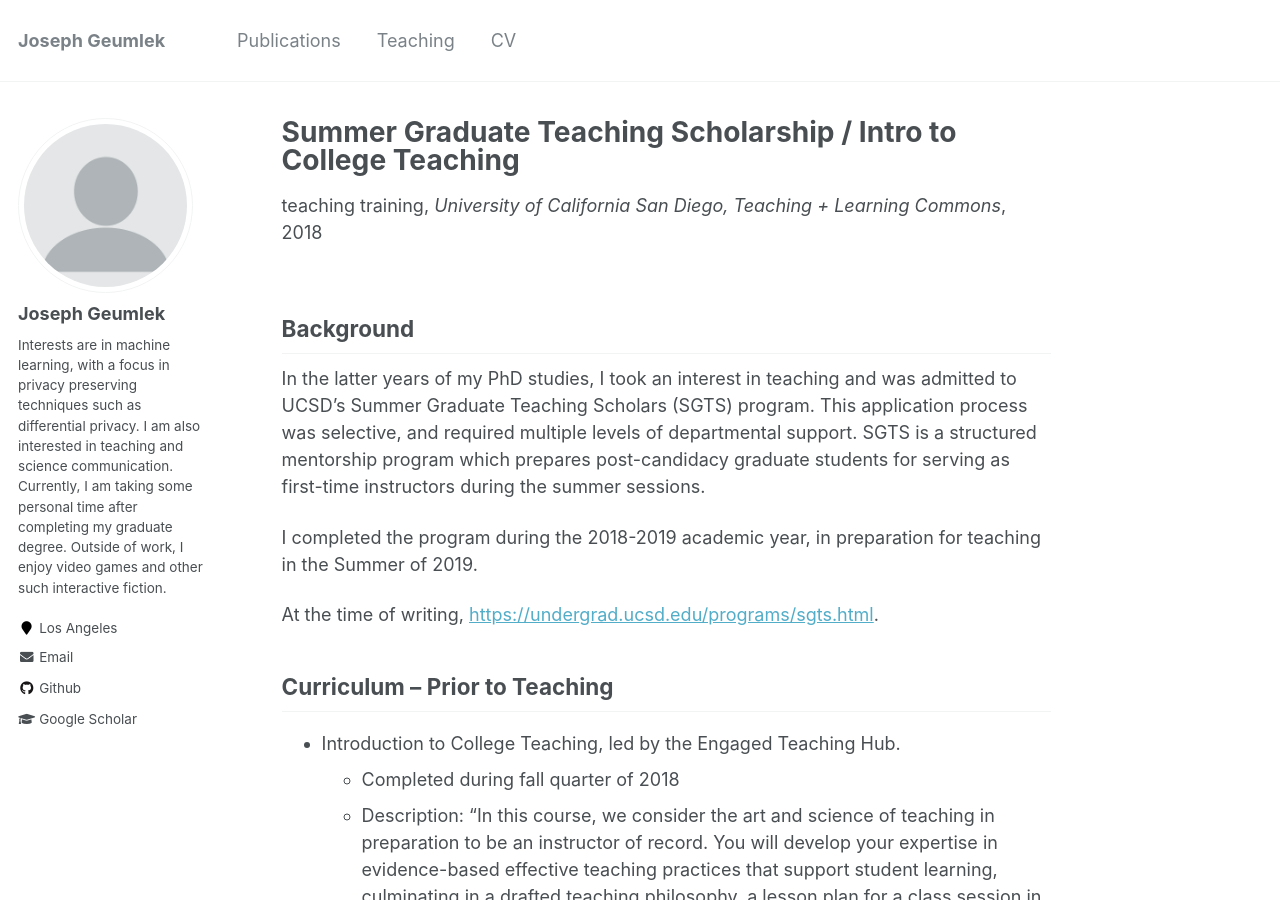
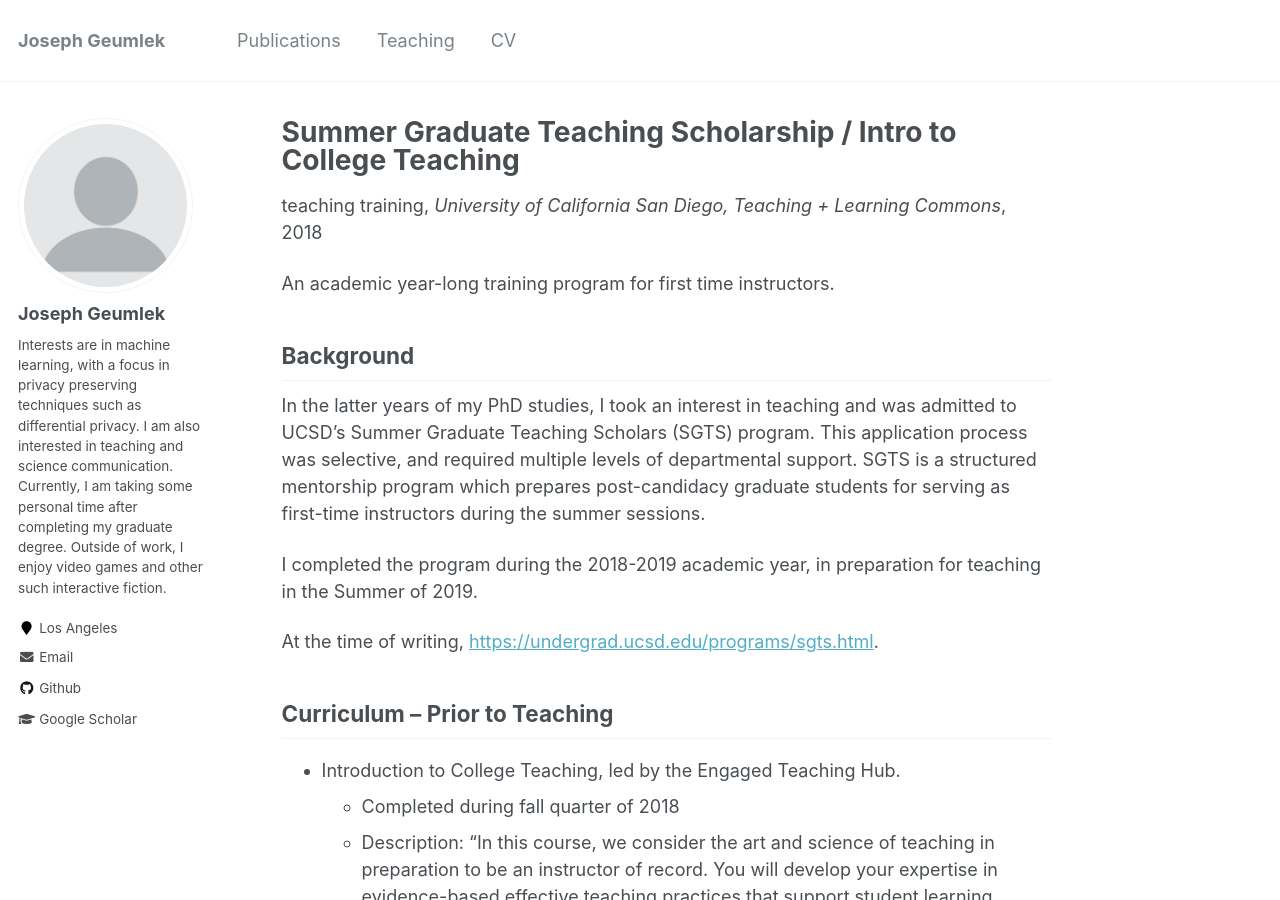
Before and after one commit to jgeumlek/jgeumlek.github.io, a Jekyll site: the page built from _teaching/2018-SGTS.md, in a window 1280 px wide and 900 px high. Built offline with Jekyll 4.4.1, drawn with Linux system fonts in a browser that asks for light colours.

Commit message:
better top line for SGTS experience

```diff
--- a/_teaching/2018-SGTS.md
+++ b/_teaching/2018-SGTS.md
@@ -7,6 +7,8 @@ venue: "University of California San Diego, Teaching + Learning Commons"
 date: 2018-09-27
 location: "San Diego"
 ---
+
+An academic year-long training program for first time instructors.
 
 ## Background
 
```
